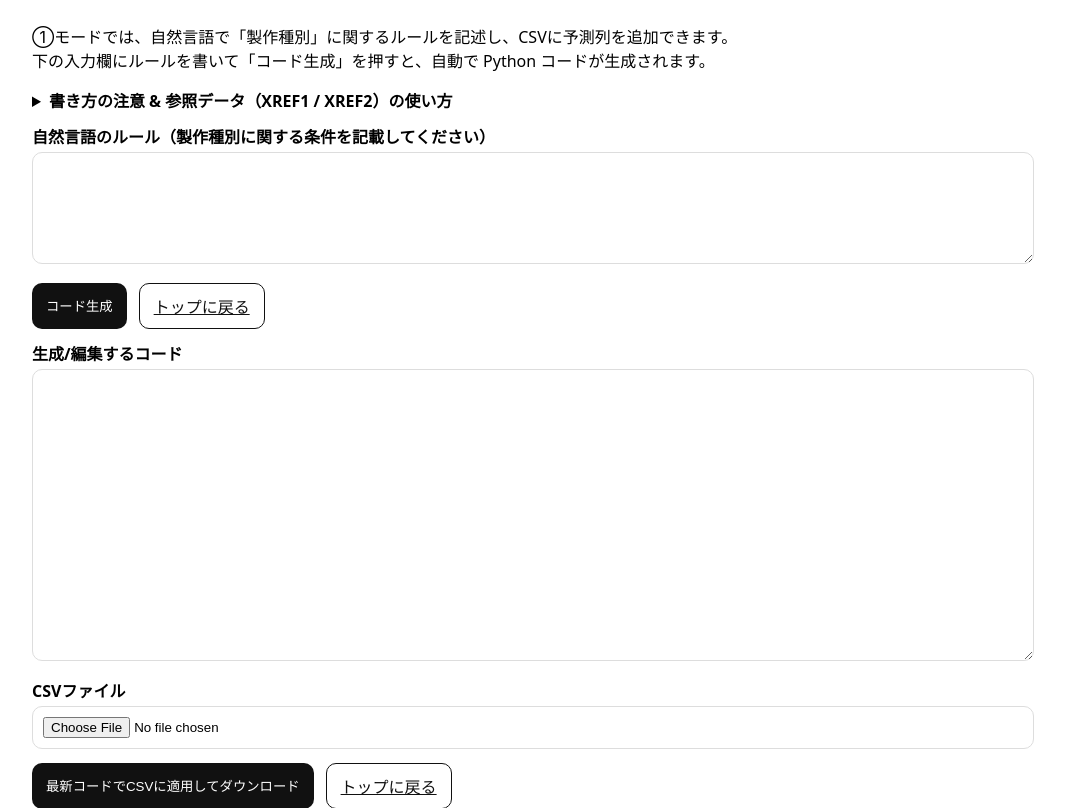
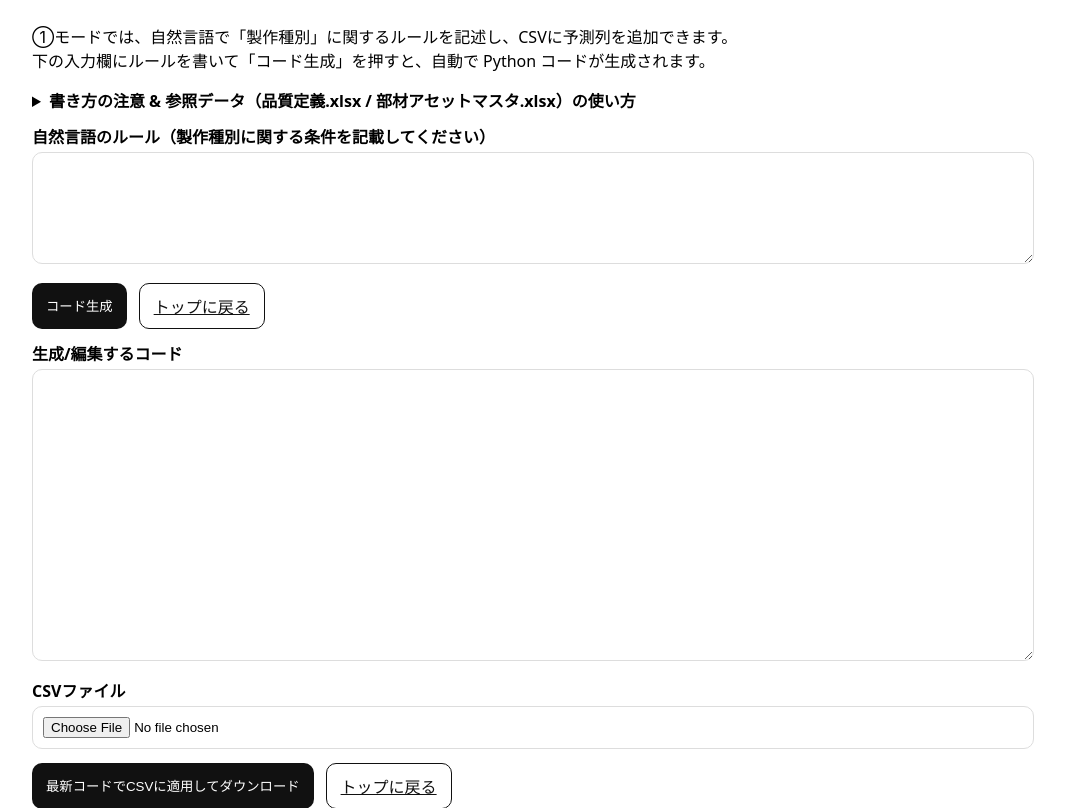
Before and after one commit to kshintani01/008_MBOMMAKE_APP, a Django app: template myapp/templates/rules.html in a window 1280 px wide. Shown: the part 174-982 px from the top of the page, without its empty margins (118-1183 px from the left). Run offline with Django 5.2, Linux system fonts and the light colour scheme; the template is opened without the code that fills it: values that come from a table or form of the project are taken from there, others are empty.

Commit message:
add reference csv

```diff
--- a/myapp/templates/rules.html
+++ b/myapp/templates/rules.html
@@ -15,15 +15,15 @@
     下の入力欄にルールを書いて「コード生成」を押すと、自動で Python コードが生成されます。
   </p>
 
-   <!-- ▼ 参照データ（XREF1/XREF2）対応版の書き方ヘルプ -->
+   <!-- ▼ 参照データ（品質定義.xlsx/部材アセットマスタ.xlsx）対応版の書き方ヘルプ -->
   <details class="hint" style="margin:12px 0;">
-    <summary><strong>書き方の注意 & 参照データ（XREF1 / XREF2）の使い方</strong></summary>
+    <summary><strong>書き方の注意 & 参照データ（品質定義.xlsx / 部材アセットマスタ.xlsx）の使い方</strong></summary>
 
     <ul>
       <li><strong>NGワード：</strong><code>import</code> / <code>exec</code> / <code>eval</code> / <code>if</code> / <code>for</code> / <code>while</code> などは使えません（検出時はエラー）。</li>
       <li><strong>分岐方法：</strong><code>prediction.loc[条件 &amp; prediction.isna()] = 'ラベル'</code> の形で記述します。条件は <code>&amp;</code> / <code>|</code> で合成。</li>
       <li><strong>真偽値：</strong>真偽は数値や文字列で表現（例：<code>1</code> / <code>'true'</code> / <code>'yes'</code>）。</li>
-      <li><strong>参照データ：</strong><code>XREF1</code> / <code>XREF2</code> は <em>読み取り専用</em>（代入や書換えは不可）。</li>
+      <li><strong>参照データ：</strong><code>品質定義.xlsx</code> / <code>部材アセットマスタ.xlsx</code> は <em>読み取り専用</em>（代入や書換えは不可）。</li>
     </ul>
 
     <div class="card" style="padding:8px;margin:8px 0;">
@@ -55,7 +55,7 @@
     <hr style="margin:12px 0;">
 
     <div class="card" style="padding:8px;">
-      <div><strong>サンプル1：vlookup 的マッピング（XREF2 を使う）</strong></div>
+      <div><strong>サンプル1：vlookup 的マッピング（部材アセットマスタ.xlsx を使う）</strong></div>
       <p class="hint">例：入力の <code>spec_code</code> を XREF2 の <code>class_label</code> に写経して付与</p>
       <pre>
   m = XREF2.lookup_map('spec_code', 'class_label')
@@ -64,8 +64,8 @@
     </div>
 
     <div class="card" style="padding:8px; margin-top:8px;">
-      <div><strong>サンプル2：結合して条件判定（XREF1 を使う）</strong></div>
-      <p class="hint">例：入力の <code>part_no</code> を XREF1 の <code>family</code> と突合し、該当なら「製作A」</p>
+      <div><strong>サンプル2：結合して条件判定（品質定義.xlsx を使う）</strong></div>
+      <p class="hint">例：入力の <code>part_no</code> を 品質定義.xlsx の <code>family</code> と突合し、該当なら「製作A」</p>
       <pre>
   _tmp = df.merge(XREF1.df[['part_no', 'family']], on='part_no', how='left')
   prediction.loc[_tmp['family'].eq('A') &amp; prediction.isna()] = '製作A'
@@ -73,7 +73,7 @@
     </div>
 
     <p class="hint" style="margin-top:8px;">
-      ※ <code>XREF1</code>/<code>XREF2</code> は読み取り専用です。<code>XREF1[...] = ...</code> や <code>XREF2.xxx = ...</code> は禁止です。
+      ※ <code>品質定義.xlsx</code>/<code>部材アセットマスタ.xlsx</code> は読み取り専用です。<code>XREF1[...] = ...</code> や <code>XREF2.xxx = ...</code> は禁止です。
     </p>
   </details>
   <!-- ▲ 参照データ対応ヘルプここまで -->
--- a/myproject/settings.py
+++ b/myproject/settings.py
@@ -28,6 +28,9 @@ AZURE_STORAGE_CONTAINER = os.getenv("AZURE_STORAGE_CONTAINER", "your-container")
 RULES_BLOB_PREFIX = os.getenv("RULES_BLOB_PREFIX", "rules/")  # 例: rules/
 # Blob を有効にするか（接続情報が揃っていれば自動ONでもOK）
 USE_BLOB_RULES = bool(AZURE_STORAGE_CONNECTION_STRING and AZURE_STORAGE_CONTAINER)
+
+XREF1_DISPLAY_NAME = "品質定義.xlsx"
+XREF2_DISPLAY_NAME = "部材アセットマスタ.xlsx"
 
 def _parse_json_list(value, default=None):
     if not value:
```
Also changed, not shown: myapp/services/azure_aoai.py (+14 -0 lines), myapp/views.py (+6 -1 lines).
